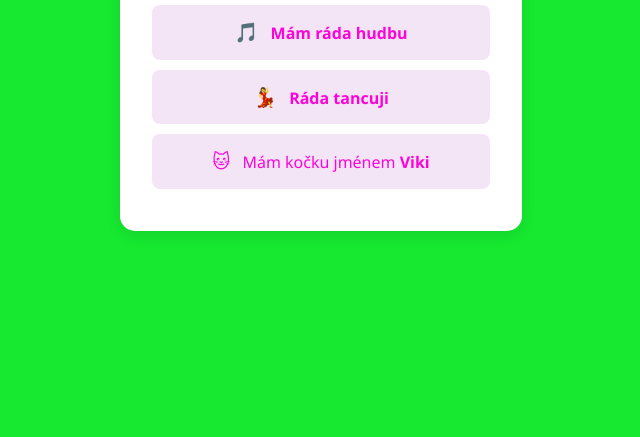
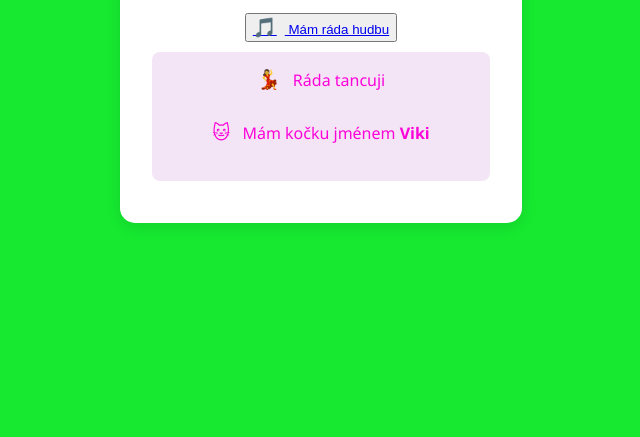
Before and after one commit to eliskakubikova-star/eliskakubikova.github.io, a plain HTML site: page index2.html in a window 1280 px wide. Shown: the part 363-800 px from the top of the page, without its empty margins (319-959 px from the left). Drawn offline with Linux system fonts and the light colour scheme.

Commit message:
Update index2.html

```diff
--- a/index2.html
+++ b/index2.html
@@ -71,11 +71,12 @@
         <p>Vítejte na mé stránce! Tady je pár věcí o mně:</p>
 
         <div class="info-list">
-            <a href="https://youtu.be/1oYWnbTSang?si=4Q55jJzuqreRf2Tt" target="_blank" class="yt-link">
-                <span class="emoji">🎵</span> Mám ráda hudbu
-            </a>
+            <a href="nct.html">
+                <button> <span class="emoji">🎵</span> Mám ráda hudbu
+            </a></button>
 
-            <a href="https://youtu.be/L0QIuPZL20M?si=m7v_9N3sUxb-8glh" target="_blank" class="yt-link">
+
+            <div class="static-item">
                 <span class="emoji">💃</span> Ráda tancuji
             </a>
 
```
